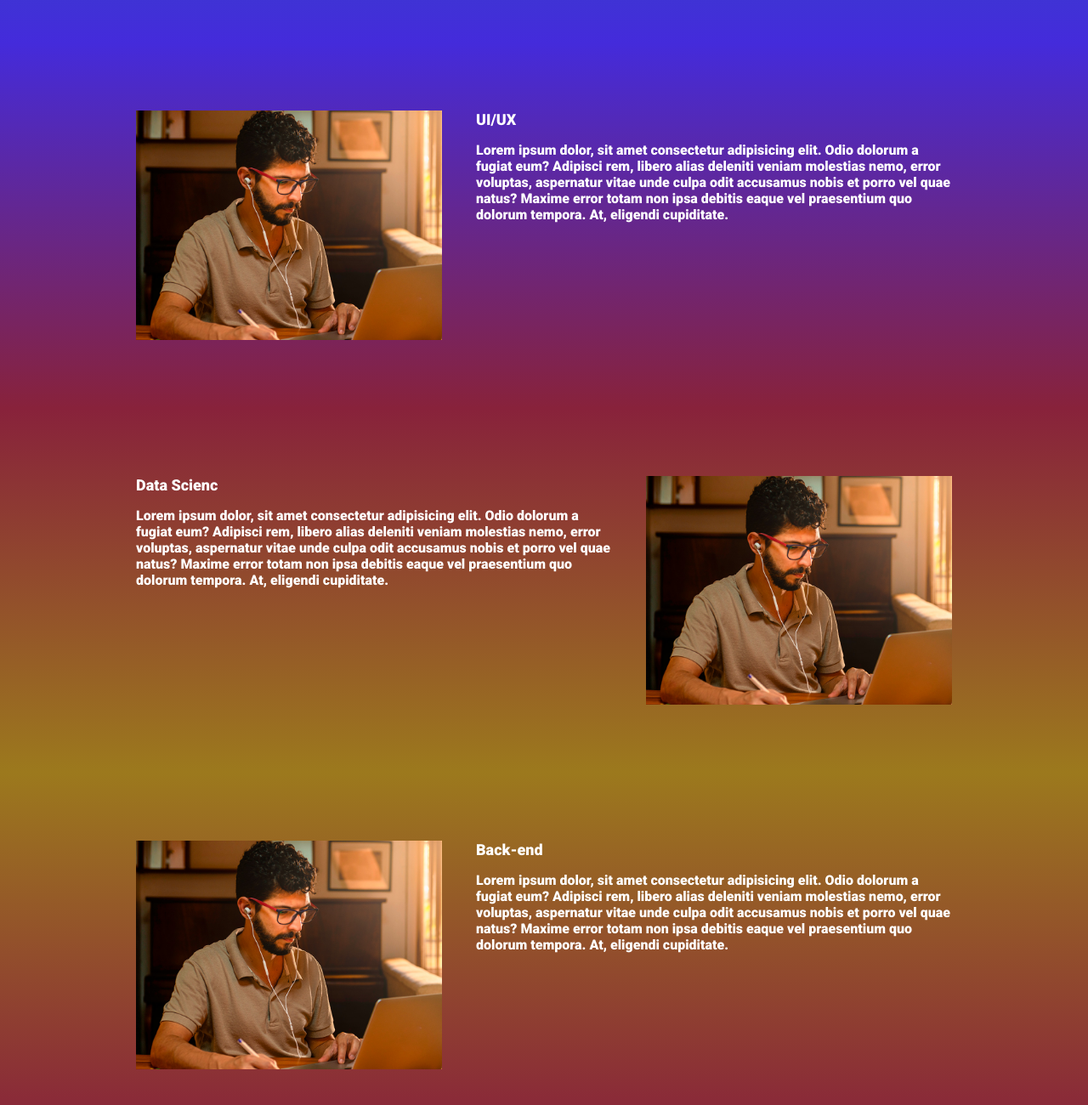
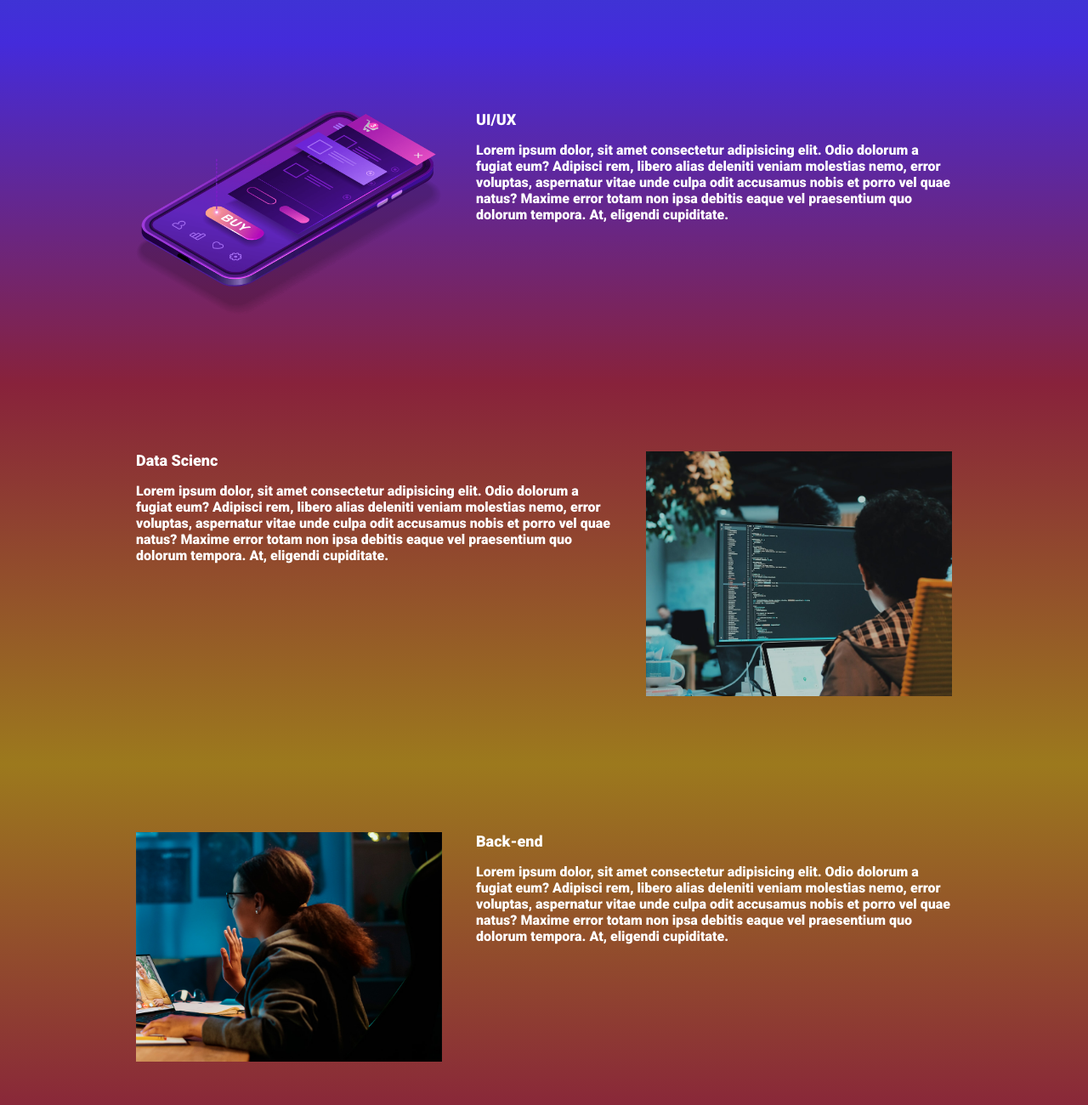
Before and after one commit to eliassgo/tech_talks, a website built with Parcel: page src/index.html in a window 1280 px wide. Shown: the part 940-2240 px from the top of the page at 85% size. Built offline with nearby package versions, Linux system fonts and the light colour scheme.

Commit message:
alterando as imagens

```diff
--- a/src/index.html
+++ b/src/index.html
@@ -56,7 +56,7 @@
                     accusamus nobis et porro vel quae natus? Maxime error totam non ipsa debitis eaque vel praesentium
                     quo dolorum tempora. At, eligendi cupiditate.</p>
             </div>
-            <img class="event__image" src="./images/frontend.png" alt="">
+            <img class="event__image" src="./images/frontend.png" alt="Front-End">
         </div>
     </section>
     <section class="event event--ux-ui event--image--left">
@@ -69,7 +69,7 @@
                     accusamus nobis et porro vel quae natus? Maxime error totam non ipsa debitis eaque vel praesentium
                     quo dolorum tempora. At, eligendi cupiditate.</p>
             </div>
-            <img class="event__image" src="./images/frontend.png" alt="">
+            <img class="event__image" src="./images/ui-ux.png" alt="UI/UX">
         </div>
     </section>
     <section class="event event--data-science">
@@ -82,7 +82,7 @@
                     accusamus nobis et porro vel quae natus? Maxime error totam non ipsa debitis eaque vel praesentium
                     quo dolorum tempora. At, eligendi cupiditate.</p>
             </div>
-            <img class="event__image" src="./images/frontend.png" alt="">
+            <img class="event__image" src="./images/data.png" alt="Data science">
         </div>
     </section>
     <section class="event event--backend event--image--left">
@@ -95,7 +95,7 @@
                     accusamus nobis et porro vel quae natus? Maxime error totam non ipsa debitis eaque vel praesentium
                     quo dolorum tempora. At, eligendi cupiditate.</p>
             </div>
-            <img class="event__image" src="./images/frontend.png" alt="">
+            <img class="event__image" src="./images/backend.png" alt="Back-end">
         </div>
     </section>
     <script src="https://unpkg.com/aos@next/dist/aos.js"></script>
```
